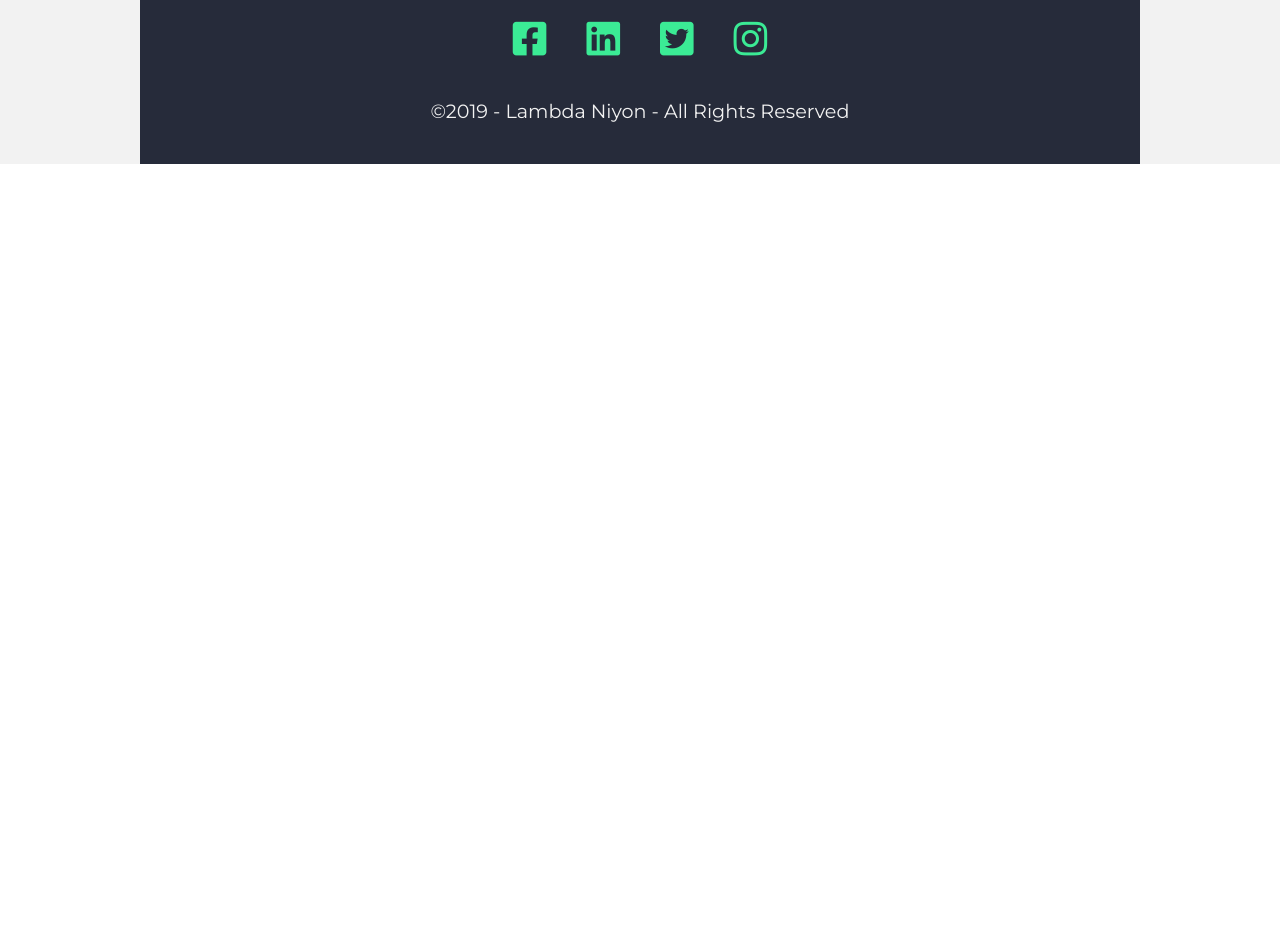
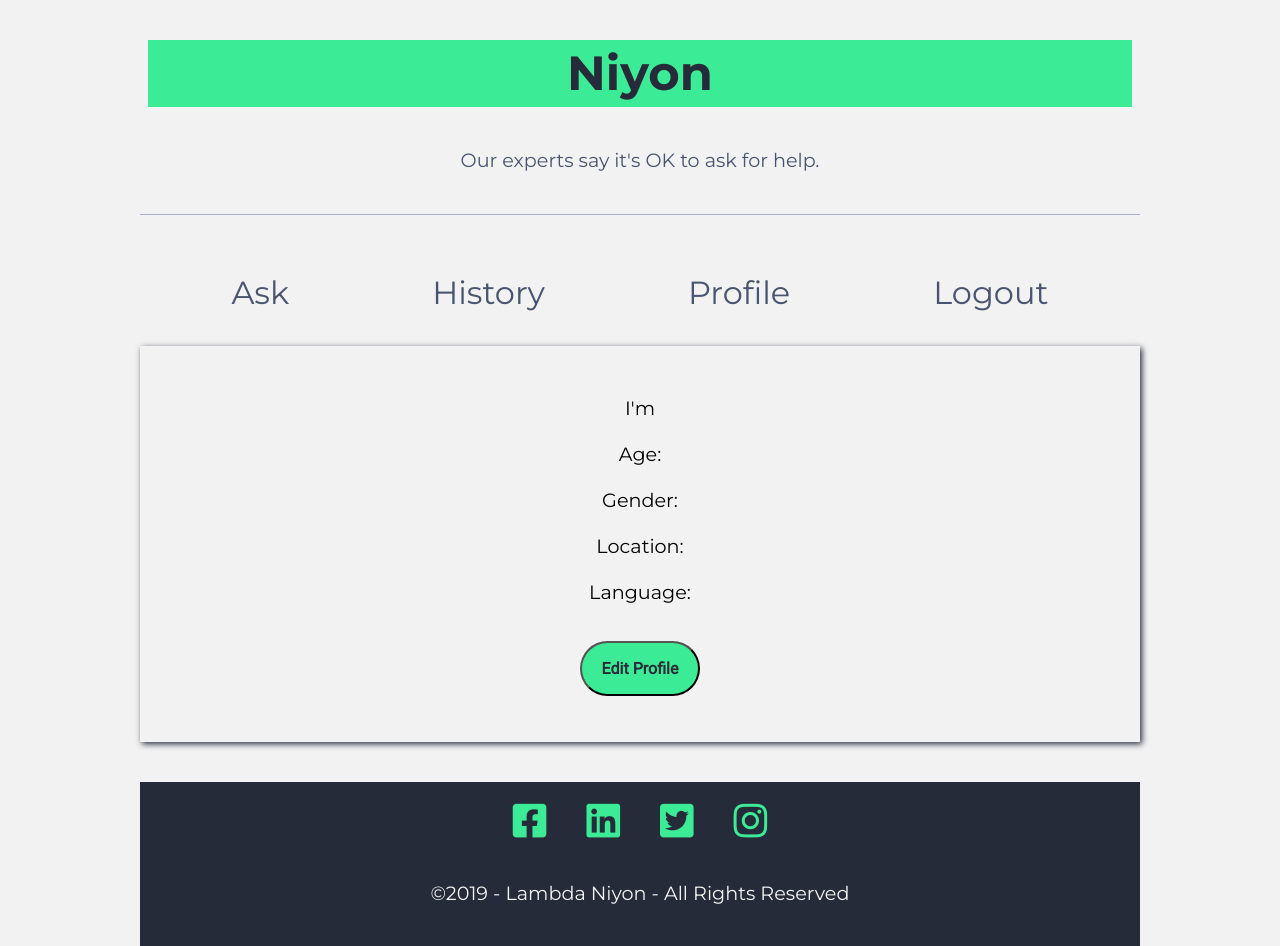
Before and after one commit to niyon-build-week/FE-react-redux, a React (Create React App) app in the folder niyon/: page /profile/1 in a window 1280 px wide. Before the commit the page ends 800 px from the top, so only its background shows below. Built offline with nearby package versions, Linux system fonts and the light colour scheme; no server answers; sample sign-in values are in the browser's storage; a web font is replaced by a local one.

Commit message:
some styling - created portfolio card and update button

```diff
--- a/niyon/src/App.js
+++ b/niyon/src/App.js
@@ -5,6 +5,7 @@ import './App.css';
 
 import Footer from './components/marginals/Footer';
 import QForm from './components/gatedContent/QForm';
+import Profile from './components/gatedContent/Profile';
 import PublicHome from './components/forms/PublicHome';
 import SignupForm from './components/forms/SignupForm';
 import Questions from './components/gatedContent/Questions';
@@ -31,8 +32,9 @@ class App extends React.Component {
           <Route path='/xl' render={props => <GiveLoginForm {...props} />} />
           <Route path='/signup' render={props => <SignupForm {...props} />} />
           <PrivateRoute exact path='/:id' component={PrivateHome} />
-          <PrivateRoute path='/ask' render={props => <QForm {...props}/>} component={QForm} />
-          <PrivateRoute path='/history/:id' render={props => <Questions {...props} />} />
+          <PrivateRoute path='/ask/:id' render={props => <QForm {...props}/>} component={QForm} />
+          <PrivateRoute path='/history/:id' render={props => <Questions {...props} />} component={Questions} />
+          <PrivateRoute path='/profile/:id' render={props => <Profile {...props} />} component={Profile} />
           </Switch>
           <Footer />
         </div>
--- a/niyon/src/components/gatedContent/NewUser.js
+++ b/niyon/src/components/gatedContent/NewUser.js
@@ -1,5 +1,5 @@
 import React from 'react';
-import { addProfile, addXProfile } from '../../store/actions';
+
 
 
 class NewUser extends React.Component {
--- a/niyon/src/components/gatedContent/PrivateHome.js
+++ b/niyon/src/components/gatedContent/PrivateHome.js
@@ -1,8 +1,8 @@
 import React from "react";
 import axios from "axios";
 import "./gatedContent.css";
-
 import { NavLink } from "react-router-dom";
+// import profile from '../../img/undraw_step_to_the_sun_nxqq.png'
 
 class PrivateHome extends React.Component {
   constructor(props) {
@@ -22,22 +22,18 @@ class PrivateHome extends React.Component {
     };
     axios
       .get(
-        `https://niyon.herokuapp.com/api/profile/`,
+        `https://niyon.herokuapp.com/api/profile`,
         headers
       )
       .then(res => {
         console.log("mount win", res.data);
+        console.log(this.state)
         this.setState({
           user: res.data.find(
             user => `${user.user_id}` === localStorage.getItem("user_id")
           )
         });
-        axios.get(`https://niyon.herokuapp.com/api/profile/${this.state.user.user_id}`)
-            .then(res => {
-                  this.setState({
-                        user: res.data
-                  })
-            })
+
       })
       .catch(error => {
         console.log("mount fail", error);
@@ -47,6 +43,23 @@ class PrivateHome extends React.Component {
     // });
   }
 
+
+  //delete profile
+//   deleteUser = id => {
+//       axios
+//         .delete(`https://niyon.herokuapp.com/api/profile/${id}`)
+//         .then(result => {
+//           console.log("delete user", result.data);
+//           this.setState({ user: result.data });
+//         })
+//         .catch(err => console.log(err));
+//     };
+//     deleteProfile = e => {
+//       e.preventDefault();
+//       console.log("delete this", this.state.user.id);
+//       this.deleteUser(this.state.user.user_id);
+//     };
+
   render() {
     const logout = e => {
       e.preventDefault();
@@ -54,14 +67,14 @@ class PrivateHome extends React.Component {
       localStorage.removeItem("id");
       window.location = "/";
     };
-
+    console.log('state', this.state)
     return (
       <div className="private nav-container">
         <div>
           <h1 className="user-head">Niyon</h1>
           <div className="cta">Our experts say it's OK to ask for help.</div>
           <hr />
-          {/* <img src={help} alt='lifeguard stand at a cloudy lake'/> */}
+
 
           <ul className="nav">
             <li className="link">
@@ -71,11 +84,21 @@ class PrivateHome extends React.Component {
               <NavLink to="/history/:id">History</NavLink>
             </li>
             <li className="link">
+              <NavLink exact to="/profile/:id">
+                Profile
+              </NavLink>
+            </li>
+            <li className="link">
               <NavLink exact to="/" onClick={logout}>
                 Logout
               </NavLink>
             </li>
+
+
+
           </ul>
+          {/* <img src={profile} alt='lifeguard stand at a cloudy lake'/> */}
+
         </div>
       </div>
     );
--- /dev/null
+++ b/niyon/src/components/gatedContent/Profile.js
@@ -0,0 +1,70 @@
+import React from 'react';
+import axios from 'axios';
+import PrivateHome from './PrivateHome';
+import NewUser from './NewUser';
+
+
+class Profile extends React.Component {
+      constructor(props){
+            super(props);
+            this.state = {
+                  user: {}
+
+            }
+      }
+
+      componentDidMount() {
+            const headers = {
+              headers: {
+                authorization: localStorage.getItem("token")
+              }
+            };
+            axios
+              .get(
+                `https://niyon.herokuapp.com/api/profile`,
+                headers
+              )
+              .then(res => {
+                console.log("mount win", res.data);
+                console.log(this.state)
+                this.setState({
+                  user: res.data.find(
+                    user => `${user.user_id}` === localStorage.getItem("user_id")
+                  )
+                });
+
+              })
+              .catch(error => {
+                console.log("mount fail", error);
+              });
+            // .finally(() => {
+            //   this.setState({ loading: false });
+            // });
+          }
+
+      handleChange = e => {
+            this.setState({ [e.target.name]: e.target.value })
+      };
+
+      render() {
+            console.log('profile?', this.state)
+            return(
+
+                  <div className='profile-container'>
+                        <PrivateHome />
+                        <div className='profile-card'>
+                              <p>I'm {this.state.user.first_name} {this.state.user.last_name}</p>
+                              <p>Age: {this.state.user.age}</p>
+                              <p>Gender: {this.state.user.gender}</p>
+                              <p>Location: {this.state.user.location}</p>
+                              <p>Language: {this.state.user.language}</p>
+                              <button>Edit Profile</button>
+                        </div>
+
+                  </div>
+            )
+      }
+}
+
+
+export default Profile;
--- a/niyon/src/components/gatedContent/QForm.js
+++ b/niyon/src/components/gatedContent/QForm.js
@@ -1,5 +1,6 @@
 import React from 'react';
 import axios from 'axios';
+import './gatedContent.css';
 import PrivateHome from './PrivateHome';
 
 class QForm extends React.Component {
@@ -46,9 +47,9 @@ class QForm extends React.Component {
 
       render() {
             return (
-                  <div className='q-form'>
+                  <div className='q-form-wrap'>
                         <PrivateHome />
-                        <form onSubmit={this.addQuestion}>
+                        <form className='q-form' onSubmit={this.addQuestion}>
                               <input
                                     type='text'
                                     name='question'
--- a/niyon/src/components/gatedContent/Questions.js
+++ b/niyon/src/components/gatedContent/Questions.js
@@ -4,8 +4,8 @@ import PrivateHome from './PrivateHome';
 
 
 class Questions extends React.Component {
-  constructor() {
-    super();
+  constructor(props) {
+    super(props);
     this.state = {
       allQuestions: [],
       questions: [],
@@ -25,7 +25,7 @@ class Questions extends React.Component {
       .then(res => {
         console.log('q mount', res.data);
         this.setState({
-            allQuestions: res.data.questions
+          allQuestions: res.data
         })
       .catch(err => console.log('q mount error', err))
       })
@@ -37,6 +37,7 @@ class Questions extends React.Component {
       <div className='my-qs'>
         <PrivateHome />
         <h1>MY QUESTION THREAD</h1>
+        <p>.map list of my questions</p>
       </div>
     )
   }
--- a/niyon/src/components/gatedContent/gatedContent.css
+++ b/niyon/src/components/gatedContent/gatedContent.css
@@ -39,6 +39,29 @@
       color: #3beb95;
 }
 
+.q-form-wrap {
+      margin-top: 15px;
+
+}
+
 .q-form {
-      padding: 40px 0;
+      padding-top: 30px;
 }
+
+.q-form input {
+      width: 500px;
+}
+
+.profile-container {
+      max-width: 1000px;
+      width: 100%;
+      margin: 0 auto;
+      margin: 40px 0;
+      font-size: 1.2rem;
+}
+
+.profile-card {
+      padding: 30px;
+      margin-top: 30px;
+      box-shadow: 2px 2px 6px #262b3a;
+}
```
Also changed, not shown: niyon/src/components/gatedContent/QHistory.js (deleted, +0 -41 lines), niyon/src/img/undraw_step_to_the_sun_nxqq.png (added). Lines whose indentation alone changed are shown as unchanged.
